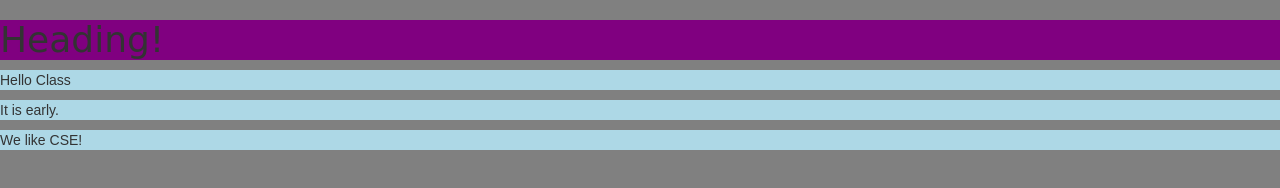
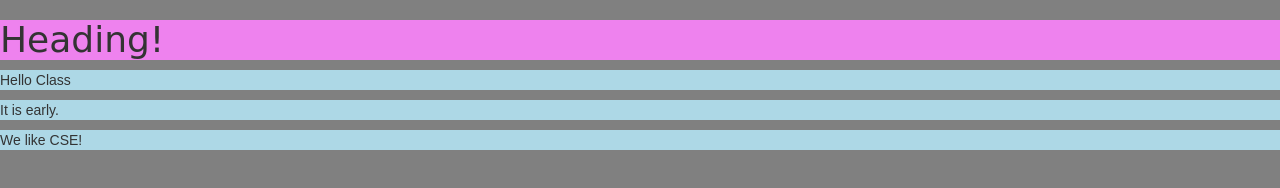
Before and after one commit to ahughes6/ahughes6.github.io, a plain HTML site: page index.html in a window 1280 px wide. Drawn offline with nearby package versions, Linux system fonts and the light colour scheme.

Commit message:
Changed purple

```diff
--- a/style.css
+++ b/style.css
@@ -4,7 +4,7 @@ p {
 }
 
 h1 {
-  background-color: purple;
+  background-color: violet;
 }
 
 body {
```
